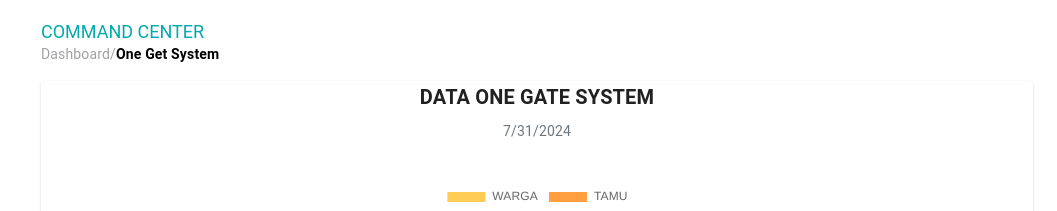
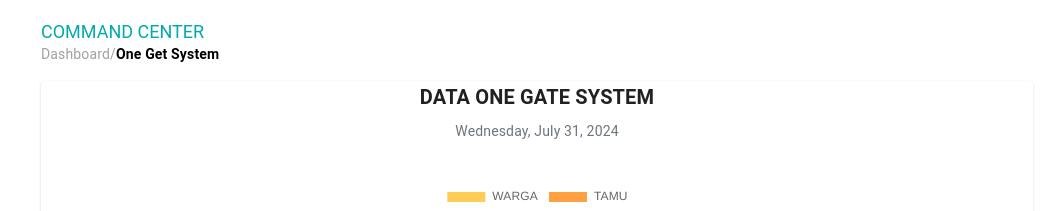
Before and after one commit to ery2611/Smart-RW, a React (Create React App) app: page /OGS in a window 1280 px wide. Shown: the top 211 px of the page, without its empty margins (223-1280 px from the left). Built offline with nearby package versions, Linux system fonts and the light colour scheme.

Commit message:
update dashboard panggilan dan ogs

```diff
--- a/src/Components/Chart/Index.js
+++ b/src/Components/Chart/Index.js
@@ -5,6 +5,18 @@ import { Box, Typography, Stack } from "@mui/material";
 import "chart.js/auto";
 
 const PieChartComponent = ({ data }) => {
+  // Function to format the current date
+  const getCurrentDate = () => {
+    const today = new Date();
+    const options = {
+      weekday: "long",
+      year: "numeric",
+      month: "long",
+      day: "numeric",
+    };
+    return today.toLocaleDateString(undefined, options);
+  };
+
   // Prepare the data for the chart
   const chartData = {
     labels: data.labels,
@@ -23,7 +35,7 @@ const PieChartComponent = ({ data }) => {
         {data.title} {/* Display title here */}
       </Typography>
       <Typography variant="body2" sx={{ color: "#6c757d", marginBottom: 3 }}>
-        {new Date().toLocaleDateString()} {/* Display current date here */}
+        {getCurrentDate()}
       </Typography>
       <Box
         sx={{
```
